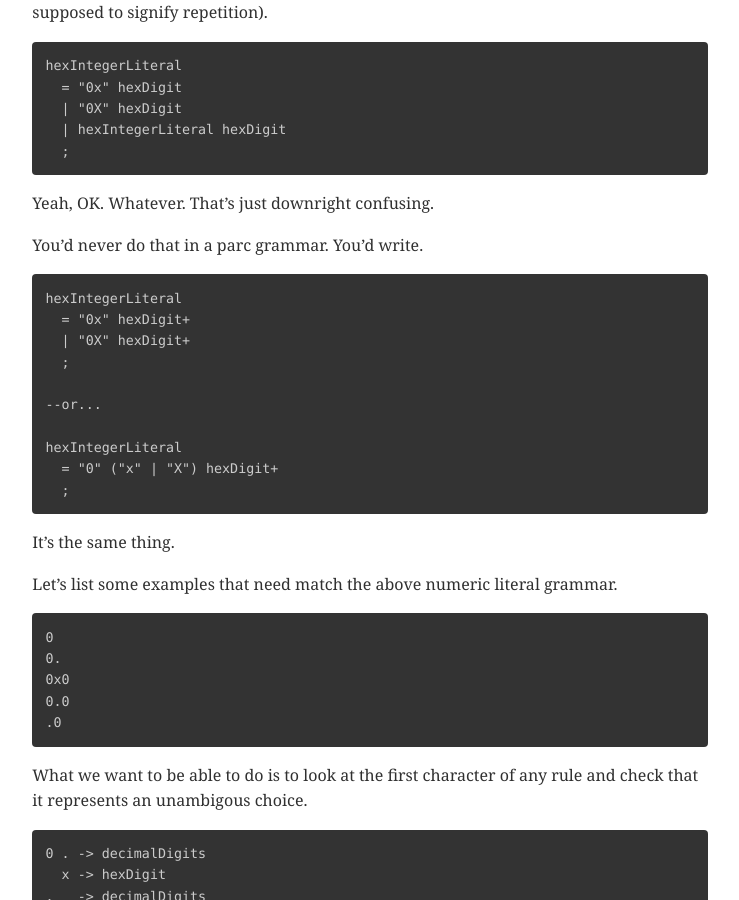
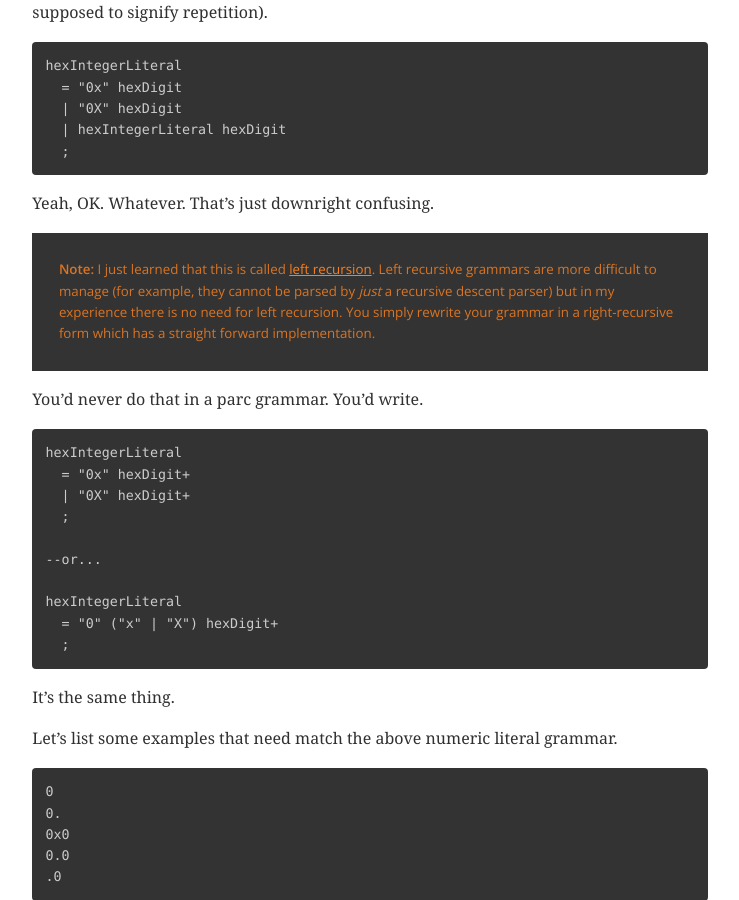
Before and after one commit to leidegre/leidegre.github.com, a Jekyll site: the page built from index.md, in a window 1280 px wide and 900 px high, scrolled down 3364 px. Shown: the whole window, without its empty margins (78-817 px from the left). Built offline with Jekyll 4.4.1, drawn with Linux system fonts in a browser that asks for light colours; nearby versions of some CDN libraries; comment, search, counter and statistics services are not loaded.

Commit message:
Update 2015-05-03-dfa-construction.md

```diff
--- a/_posts/2015-05-03-dfa-construction.md
+++ b/_posts/2015-05-03-dfa-construction.md
@@ -89,6 +89,8 @@ The `hexIntegerLiteral` definition is also a nonsensical recursive mess (it's ei
       ;
 
 Yeah, OK. Whatever. That's just downright confusing.
+
+> **Note:** I just learned that this is called [left recursion](http://en.wikipedia.org/wiki/Left_recursion). Left recursive grammars are more difficult to manage (for example, they cannot be parsed by *just* a recursive descent parser) but in my experience there is no need for left recursion. You simply rewrite your grammar in a right-recursive form which has a straight forward implementation.
 
 You'd never do that in a parc grammar. You'd write.
 
```
